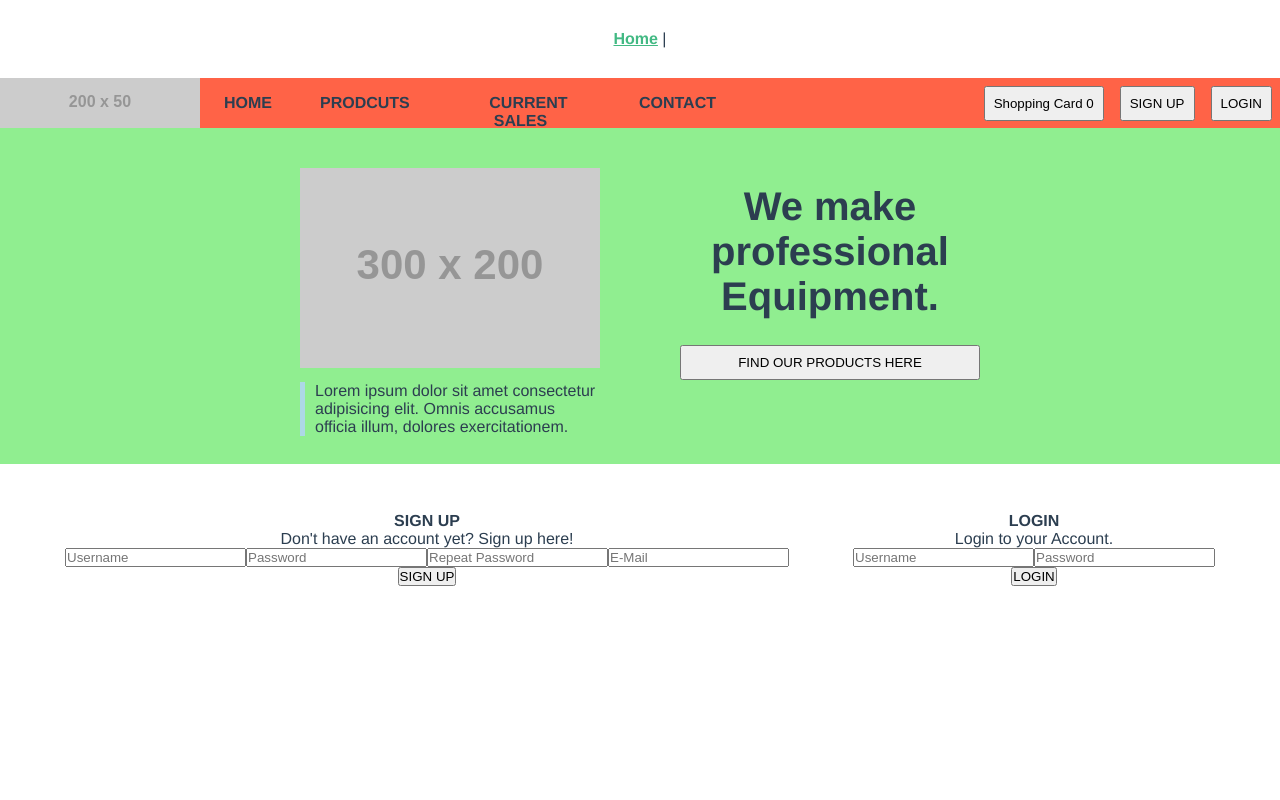
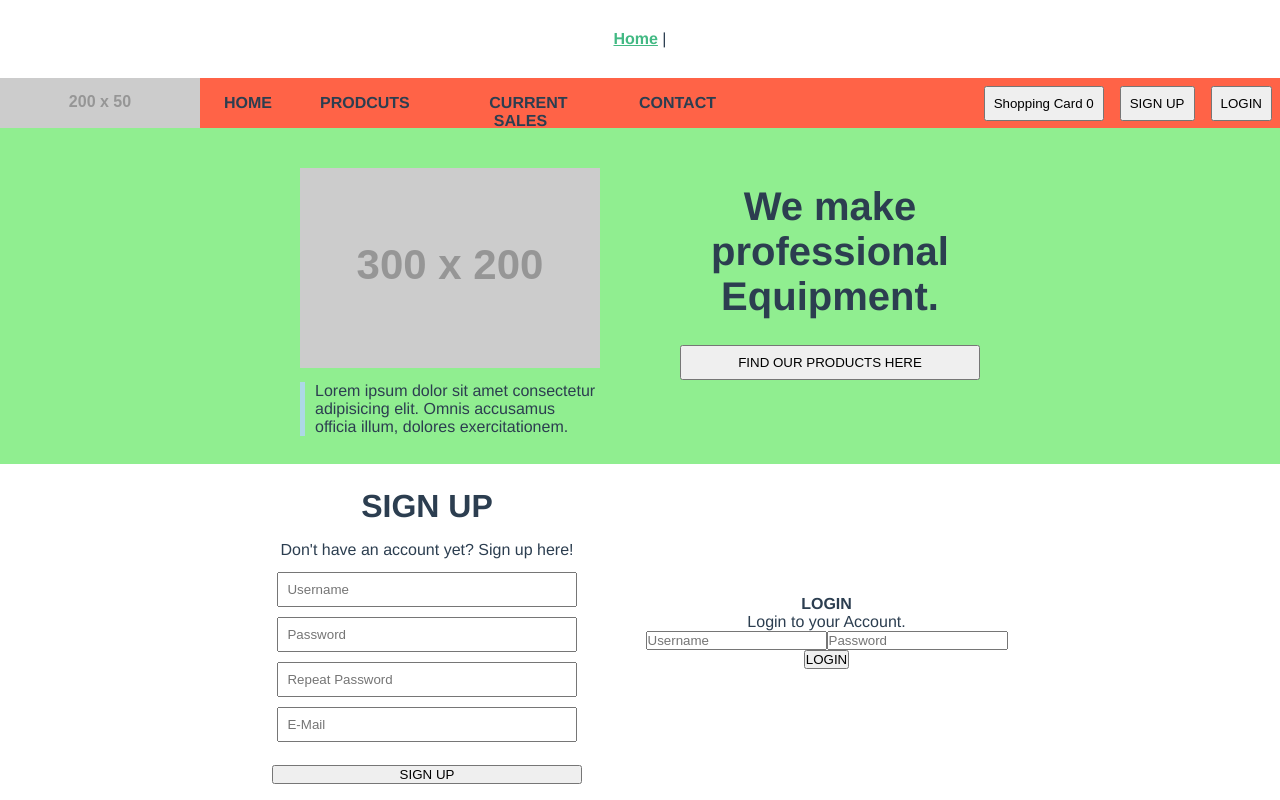
Before and after one commit to TapeMate/vue-php-store-prototype-frontend, a Vue app: page / in a window 1280 px wide. Built offline with nearby package versions, Linux system fonts and the light colour scheme.

Commit message:
created signup form basic layout.

```diff
--- a/public/css/main.css
+++ b/public/css/main.css
@@ -93,7 +93,23 @@
 }
 .home-section-wrapper .section-container:nth-of-type(2) section .section-login-container,
 .home-section-wrapper .section-container:nth-of-type(2) section .section-signup-container {
-  padding: 2rem;
+  padding: 0 2rem;
+}
+
+.index-signup h4 {
+  font-size: 2rem;
+  padding: 0.5rem;
+}
+.index-signup p {
+  padding: 0.5rem;
+}
+.index-signup form {
+  display: flex;
+  flex-direction: column;
+}
+.index-signup form input {
+  padding: 0.5rem;
+  margin: 5px;
 }
 
 * {
--- a/src/assets/scss/main.scss
+++ b/src/assets/scss/main.scss
@@ -1,5 +1,7 @@
 @use "./partials/navbar-main";
 @use "./partials/home-sections";
+@use "./partials/signup-form";
+// @use "./partials/login-form";
 
 * {
   padding: 0;
--- a/src/assets/scss/partials/_home-sections.scss
+++ b/src/assets/scss/partials/_home-sections.scss
@@ -59,7 +59,7 @@
 
       .section-login-container,
       .section-signup-container {
-        padding: 2rem;
+        padding: 0 2rem;
       }
     }
   }
--- /dev/null
+++ b/src/assets/scss/partials/_signup-form.scss
@@ -0,0 +1,20 @@
+.index-signup {
+  h4 {
+    font-size: 2rem;
+    padding: 0.5rem;
+  }
+
+  p {
+    padding: 0.5rem;
+  }
+
+  form {
+    display: flex;
+    flex-direction: column;
+
+    input {
+      padding: 0.5rem;
+      margin: 5px;
+    }
+  }
+}
```
Also changed, not shown: 1 other file (tests, documents, lock files or other folders).
